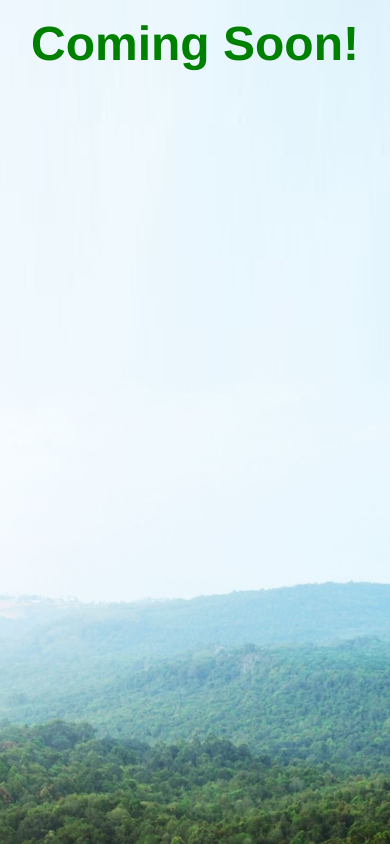
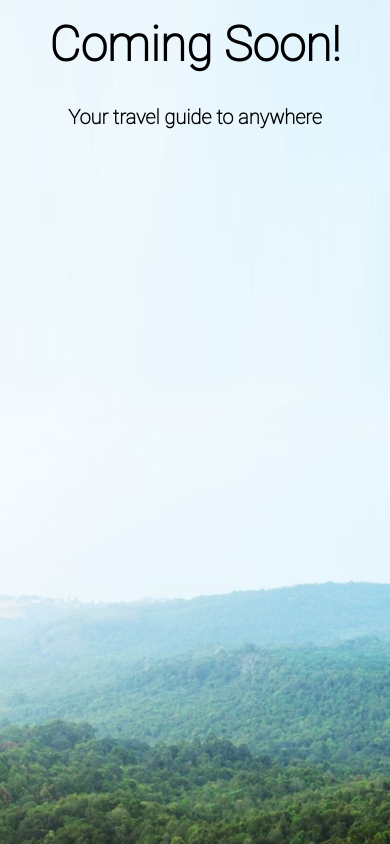
Before and after one commit to jasperbeckers/demo, a React Native app: screen / in a window 390 px wide. Built offline with nearby package versions, Linux system fonts and the light colour scheme.

Commit message:
Add welcome message

```diff
--- a/app/content.js
+++ b/app/content.js
@@ -1,14 +1,22 @@
 import React, { Component } from "react";
 import { StyleSheet, Text, View } from "react-native";
 import BackgroundImage from "./background";
+import * as Font from "expo-font";
 
 class Content extends Component {
+  componentDidMount() {
+    Font.loadAsync({
+      "roboto-thin": require("../assets/fonts/Roboto-Thin.ttf")
+    });
+  }
+
   render() {
     return (
       <View style={styles.appstyle}>
         <BackgroundImage>
           <View Viewstyle={styles.textstyle}>
             <Text style={styles.title}>Coming Soon!</Text>
+            <Text style={styles.subtitle}>Your travel guide to anywhere</Text>
           </View>
         </BackgroundImage>
       </View>
@@ -28,10 +36,18 @@ const styles = StyleSheet.create({
   title: {
     fontWeight: "bold",
     fontSize: 48,
-    fontFamily: "Helvetica",
+    fontFamily: "roboto-thin",
     marginVertical: 16,
     textAlign: "center",
-    color: "green"
+    color: "black"
+  },
+  subtitle: {
+    fontWeight: "bold",
+    fontSize: 20,
+    fontFamily: "roboto-thin",
+    marginVertical: 16,
+    textAlign: "center",
+    color: "black"
   }
 });
 
```
